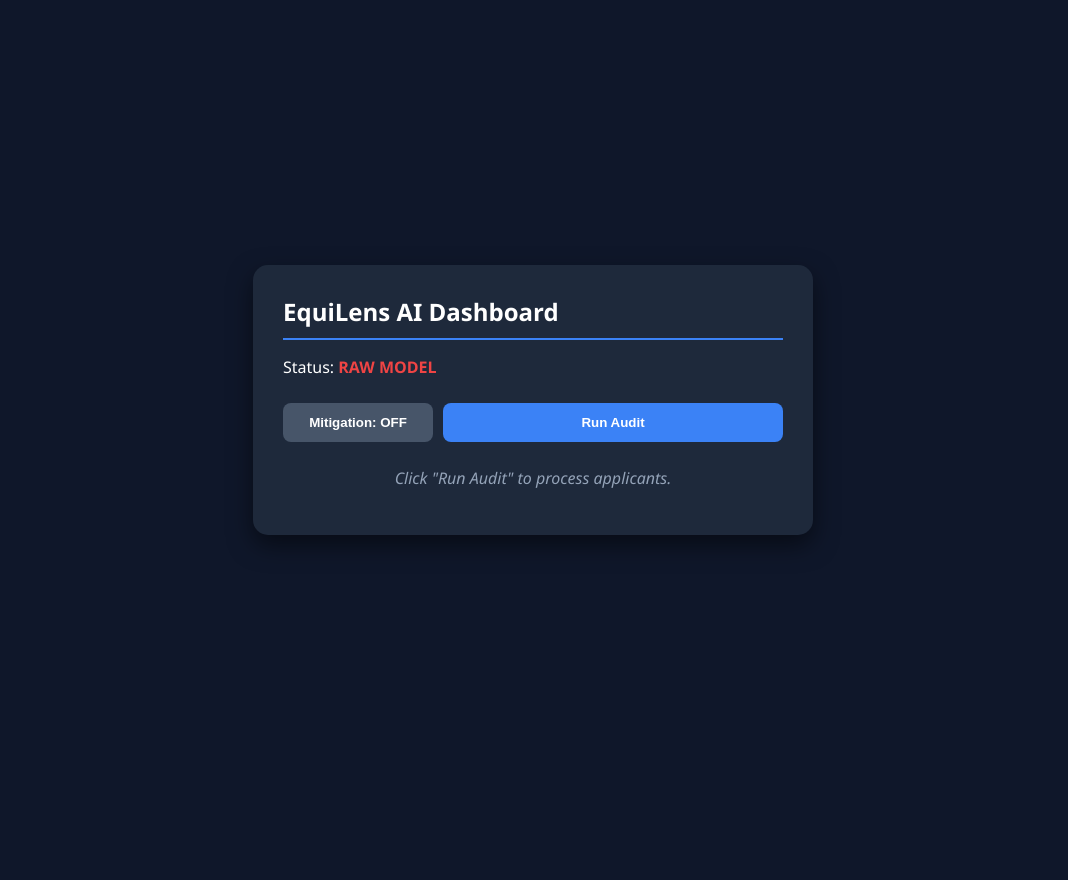
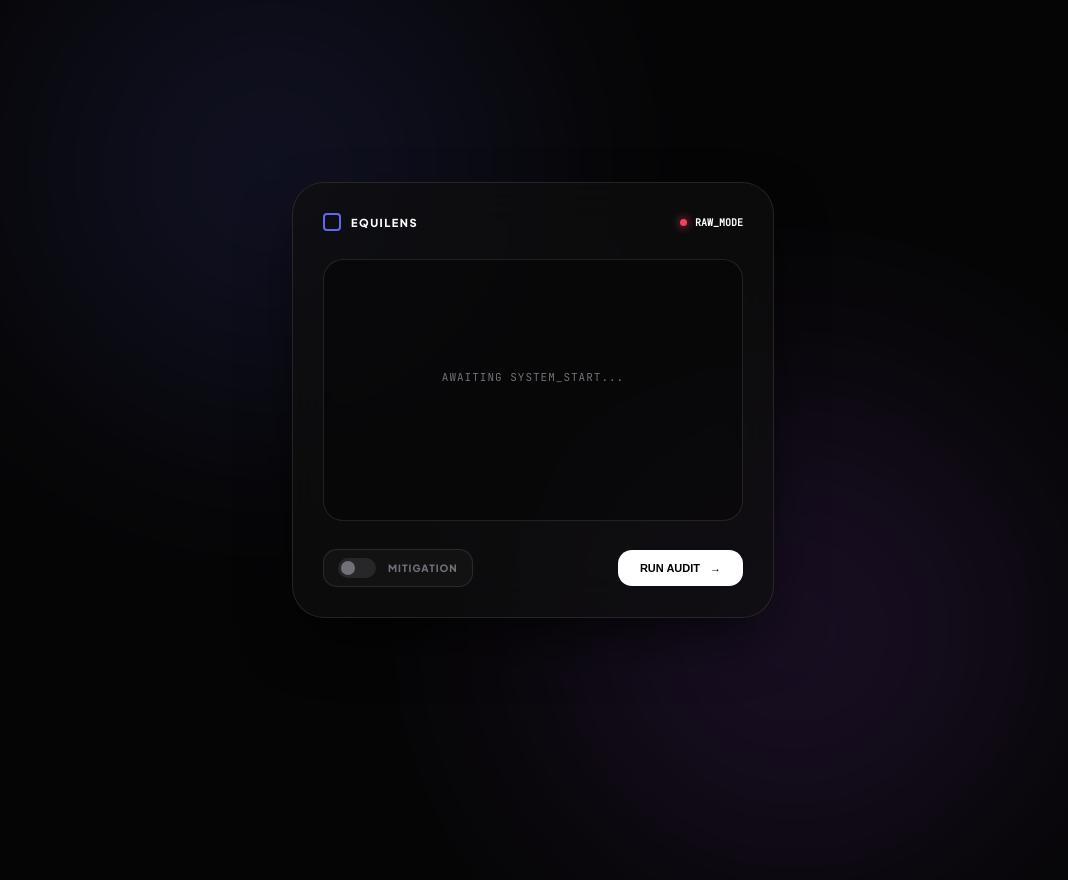
Before and after one commit to pratyay-poddar/Unbiased-AI-Decision, a plain HTML site: page frontend/index.html in a window 1280 px wide. Shown: the whole page, without its empty margins (107-1175 px from the left). Before the commit the page ends 800 px from the top, so only its background shows below. Drawn offline with Linux system fonts and the light colour scheme.

Commit message:
improve ui

```diff
--- a/frontend/index.html
+++ b/frontend/index.html
@@ -1,27 +1,54 @@
-<!DOCTYPE html>
+<!doctype html>
 <html lang="en">
-<head>
-    <meta charset="UTF-8">
-    <meta name="viewport" content="width=device-width, initial-scale=1.0">
-    <title>EquiLens AI | Dashboard</title>
-    <link rel="stylesheet" href="style.css">
-</head>
-<body>
+  <head>
+    <meta charset="UTF-8" />
+    <meta name="viewport" content="width=device-width, initial-scale=1.0" />
+    <title>EquiLens | Glass Console</title>
+    <link rel="stylesheet" href="style.css" />
+    <link
+      href="https://fonts.googleapis.com/css2?family=Plus+Jakarta+Sans:wght@300;500;700;800&family=JetBrains+Mono&display=swap"
+      rel="stylesheet" />
+  </head>
+  <body>
+    <div class="blob-1"></div>
+    <div class="blob-2"></div>
 
-    <div class="card">
-        <h1>EquiLens AI Dashboard</h1>
-        <p class="status-wrapper">Status: <span id="status-text">RAW MODEL</span></p>
+    <div class="glass-wrapper">
+      <header class="console-nav">
+        <div class="brand">
+          <div class="logo-mark"></div>
+          <span>EQUILENS</span>
+        </div>
+        <div class="engine-status">
+          <span id="status-dot" class="dot"></span>
+          <span id="status-text">RAW_MODE</span>
+        </div>
+      </header>
 
-        <div class="controls">
-            <button id="toggle-btn" onclick="toggleMitigation()">Mitigation: OFF</button>
-            <button id="audit-btn" onclick="runAudit()">Run Audit</button>
+      <section class="main-display">
+        <div id="display" class="audit-log">
+          <div class="placeholder">AWAITING SYSTEM_START...</div>
+        </div>
+      </section>
+
+      <footer class="controls">
+        <div
+          class="toggle-group"
+          id="mitigation-toggle"
+          onclick="toggleMitigation()">
+          <div class="toggle-track">
+            <div id="toggle-knob" class="knob"></div>
+          </div>
+          <span class="label">MITIGATION</span>
         </div>
 
-        <div id="display">
-            <p class="placeholder">Click "Run Audit" to process applicants.</p>
-        </div>
+        <button class="audit-btn" onclick="runAudit()">
+          <span class="btn-text">RUN AUDIT</span>
+          <span class="btn-icon">→</span>
+        </button>
+      </footer>
     </div>
 
     <script src="script.js"></script>
-</body>
+  </body>
 </html>
--- a/frontend/script.js
+++ b/frontend/script.js
@@ -2,64 +2,75 @@ let mitigationOn = false;
 
 function toggleMitigation() {
   mitigationOn = !mitigationOn;
-    const btn = document.getElementById('toggle-btn');
-    const status = document.getElementById('status-text');
 
-    btn.innerText = `Mitigation: ${mitigationOn ? 'ON' : 'OFF'}`;
-    btn.classList.toggle('active');
+  // UI Elements
+  const toggleContainer = document.getElementById("mitigation-toggle");
+  const dot = document.getElementById("status-dot");
+  const text = document.getElementById("status-text");
 
-    status.innerText = mitigationOn ? 'FAIRNESS ACTIVE' : 'RAW MODEL';
-    status.style.color = mitigationOn ? '#10b981' : '#ef4444';
+  toggleContainer.classList.toggle("active");
+
+  if (mitigationOn) {
+    dot.className = "dot active";
+    text.innerText = "FAIRNESS_ACTIVE";
+    text.style.color = "#10b981";
+  } else {
+    dot.className = "dot";
+    text.innerText = "RAW_MODE";
+    text.style.color = "#f43f5e";
+  }
 }
 
 async function runAudit() {
-    //database
+  const display = document.getElementById("display");
+  display.innerHTML = '<div class="placeholder">INITIATING_AUDIT...</div>';
+
   const applicants = [
     { name: "Alice (F)", score: 0.68, gender: "Female" },
-        { name: "Bob (M)", score: 0.82, gender: "Male" }
+    { name: "Bob (M)", score: 0.82, gender: "Male" },
   ];
-
-    const display = document.getElementById('display');
-    display.innerHTML = '<p>Contacting Go Backend...</p>';
 
   try {
     const results = [];
     for (let person of applicants) {
-            // Fetch request to our Go server running on port 8000
-            const response = await fetch(`http://localhost:8000/audit?mitigate=${mitigationOn}`, {
-                method: 'POST',
-                headers: { 'Content-Type': 'application/json' },
-                body: JSON.stringify(person)
-            });
+      // FIX: Sending mitigation status as a query param to match Go backend logic
+      const response = await fetch(
+        `http://localhost:8000/audit?mitigate=${mitigationOn}`,
+        {
+          method: "POST",
+          headers: { "Content-Type": "application/json" },
+          body: JSON.stringify(person),
+        },
+      );
 
-            const data = await response.json();
-            results.push(data);
+      if (!response.ok) throw new Error("Network Error");
+      results.push(await response.json());
     }
-
     renderResults(results);
   } catch (error) {
-        display.innerHTML = '<p style="color: #ef4444">Error: Could not connect to Go server.</p>';
-        console.error("Backend Error:", error);
+    display.innerHTML =
+      '<div class="placeholder" style="color:#f43f5e">ERROR: BACKEND_UNREACHABLE</div>';
   }
 }
 
 function renderResults(data) {
-    const display = document.getElementById('display');
-    display.innerHTML = '';
+  const display = document.getElementById("display");
+  display.innerHTML = "";
 
-    data.forEach(res => {
-        const div = document.createElement('div');
-        // If status is 'Approved', adds 'approved' class; if 'Rejected', adds 'rejected'
-        div.className = `result ${res.status.toLowerCase()}`;
+  data.forEach((res) => {
+    const div = document.createElement("div");
+    div.className = "audit-row";
+
+    const statusColor = res.status === "Approved" ? "#10b981" : "#f43f5e";
 
     div.innerHTML = `
-            <div>
-                <strong>${res.name}</strong>
-                ${res.mitigation_applied ? '<span class="nudge">✨ Adjusted for Fairness</span>' : ''}
+            <div class="row-left">
+                <span>${res.name}</span>
+                ${res.mitigation_applied ? '<span class="nudge-icon">✦</span>' : ""}
             </div>
-            <div style="text-align: right">
-                <div style="font-weight: bold; color: ${res.status === 'Approved' ? '#10b981' : '#ef4444'}">${res.status}</div>
-                <small>Score: ${res.final_score.toFixed(2)}</small>
+            <div class="row-right">
+                <span class="score-tag">SC_${res.final_score.toFixed(2)}</span>
+                <span style="color: ${statusColor}; font-weight: 800;">${res.status.toUpperCase()}</span>
             </div>
         `;
     display.appendChild(div);
--- a/frontend/style.css
+++ b/frontend/style.css
@@ -1,95 +1,254 @@
-body {
-    background-color: #0f172a;
-    color: white;
-    font-family: 'Segoe UI', Tahoma, Geneva, Verdana, sans-serif;
-    display: flex;
-    justify-content: center;
-    align-items: center;
-    min-height: 100vh;
-    margin: 0;
+:root {
+  --bg: #050505;
+  --glass: rgba(15, 15, 15, 0.7);
+  --border: rgba(255, 255, 255, 0.1);
+  --accent: #6366f1;
+  --text: #ffffff;
+  --text-dim: #71717a;
+  --fair: #10b981;
+  --bias: #f43f5e;
+  --gold: #fbbf24;
 }
 
-.card {
-    background: #1e293b;
-    padding: 30px;
-    border-radius: 15px;
-    width: 100%;
-    max-width: 500px;
-    box-shadow: 0 10px 25px rgba(0,0,0,0.5);
+body {
+  background: var(--bg);
+  color: var(--text);
+  font-family: "Plus Jakarta Sans", sans-serif;
+  margin: 0;
+  height: 100vh;
+  display: flex;
+  justify-content: center;
+  align-items: center;
+  overflow: hidden;
 }
 
-h1 {
-    border-bottom: 2px solid #3b82f6;
-    padding-bottom: 10px;
-    font-size: 24px;
-    margin-top: 0;
+/* Ambient Visuals */
+.blob-1,
+.blob-2 {
+  position: absolute;
+  width: 500px;
+  height: 500px;
+  border-radius: 50%;
+  filter: blur(120px);
+  z-index: -1;
+  opacity: 0.12;
+}
+.blob-1 {
+  background: var(--accent);
+  top: -10%;
+  left: 10%;
+}
+.blob-2 {
+  background: #a855f7;
+  bottom: -10%;
+  right: 10%;
 }
 
-.status-wrapper {
-    margin-bottom: 20px;
+/* Glass Container */
+.glass-wrapper {
+  width: 420px;
+  background: var(--glass);
+  backdrop-filter: blur(25px);
+  -webkit-backdrop-filter: blur(25px);
+  border: 1px solid var(--border);
+  border-radius: 32px;
+  padding: 30px;
+  box-shadow: 0 25px 60px -12px rgba(0, 0, 0, 0.7);
 }
 
-#status-text {
-    color: #ef4444;
-    font-weight: bold;
+.console-nav {
+  display: flex;
+  justify-content: space-between;
+  align-items: center;
+  margin-bottom: 28px;
 }
 
-.controls {
-    margin: 25px 0;
-    display: flex;
-    gap: 10px;
+.brand {
+  display: flex;
+  align-items: center;
+  gap: 10px;
+  font-weight: 800;
+  letter-spacing: 1.5px;
+  font-size: 11px;
+  color: var(--text);
+}
+.logo-mark {
+  width: 14px;
+  height: 14px;
+  border: 2.5px solid var(--accent);
+  border-radius: 4px;
 }
 
-button {
-    padding: 12px 20px;
-    border-radius: 8px;
-    border: none;
-    cursor: pointer;
-    font-weight: bold;
-    transition: all 0.2s ease;
+.engine-status {
+  font-family: "JetBrains Mono", monospace;
+  font-size: 10px;
+  display: flex;
+  align-items: center;
+  gap: 8px;
+  font-weight: 700;
+}
+.dot {
+  width: 7px;
+  height: 7px;
+  background: var(--bias);
+  border-radius: 50%;
+  box-shadow: 0 0 10px var(--bias);
+  transition: 0.4s;
+}
+.dot.active {
+  background: var(--fair);
+  box-shadow: 0 0 10px var(--fair);
 }
 
-#audit-btn {
-    background: #3b82f6;
-    color: white;
-    flex-grow: 1;
-}
-
-#audit-btn:hover { background: #2563eb; }
-
-#toggle-btn {
-    background: #475569;
-    color: white;
-    width: 150px;
-}
-
-#toggle-btn.active {
-    background: #10b981;
-}
-
-.result {
-    background: #334155;
-    padding: 15px;
-    border-radius: 10px;
-    margin-top: 15px;
-    display: flex;
-    justify-content: space-between;
-    align-items: center;
-    border-left: 4px solid transparent;
-}
-
-.approved { border-left-color: #10b981; }
-.rejected { border-left-color: #ef4444; }
-
-.nudge {
-    color: #fbbf24;
-    font-size: 12px;
-    display: block;
-    margin-top: 4px;
+/* Audit Viewport */
+.audit-log {
+  height: 220px;
+  background: rgba(0, 0, 0, 0.3);
+  border-radius: 20px;
+  border: 1px solid var(--border);
+  padding: 20px;
+  overflow-y: auto;
+  margin-bottom: 28px;
 }
 
 .placeholder {
-    color: #94a3b8;
-    font-style: italic;
-    text-align: center;
+  font-family: "JetBrains Mono", monospace;
+  font-size: 11px;
+  color: var(--text-dim);
+  text-align: center;
+  padding-top: 90px;
+  letter-spacing: 1px;
 }
+
+.audit-row {
+  display: flex;
+  justify-content: space-between;
+  align-items: center;
+  padding: 14px 0;
+  border-bottom: 1px solid rgba(255, 255, 255, 0.05);
+  font-family: "JetBrains Mono", monospace;
+  font-size: 12px;
+  animation: fadeIn 0.4s ease-out forwards;
+}
+
+.audit-row:last-child {
+  border-bottom: none;
+}
+
+.row-left {
+  display: flex;
+  align-items: center;
+  gap: 10px;
+}
+.nudge-icon {
+  color: var(--gold);
+  font-size: 14px;
+  filter: drop-shadow(0 0 5px rgba(251, 191, 36, 0.5));
+}
+
+.row-right {
+  display: flex;
+  align-items: center;
+  gap: 14px;
+}
+.score-tag {
+  font-size: 10px;
+  color: var(--text-dim);
+  background: rgba(255, 255, 255, 0.05);
+  padding: 2px 6px;
+  border-radius: 4px;
+}
+
+/* Interactive Controls */
+.controls {
+  display: flex;
+  justify-content: space-between;
+  align-items: center;
+}
+
+.toggle-group {
+  display: flex;
+  align-items: center;
+  gap: 12px;
+  cursor: pointer;
+  padding: 8px 14px;
+  border-radius: 14px;
+  background: rgba(255, 255, 255, 0.03);
+  border: 1px solid var(--border);
+  transition: 0.3s ease;
+}
+
+.toggle-group.active {
+  border-color: var(--fair);
+  background: rgba(16, 185, 129, 0.08);
+  box-shadow: 0 0 20px rgba(16, 185, 129, 0.15);
+}
+
+.toggle-track {
+  width: 38px;
+  height: 20px;
+  background: #27272a;
+  border-radius: 20px;
+  position: relative;
+  transition: 0.3s;
+}
+.knob {
+  width: 14px;
+  height: 14px;
+  background: #71717a;
+  border-radius: 50%;
+  position: absolute;
+  top: 3px;
+  left: 3px;
+  transition: 0.3s;
+}
+
+.active .toggle-track {
+  background: var(--fair);
+}
+.active .knob {
+  transform: translateX(18px);
+  background: white;
+  box-shadow: 0 0 10px white;
+}
+.label {
+  font-size: 10px;
+  font-weight: 800;
+  color: var(--text-dim);
+  letter-spacing: 1px;
+  transition: 0.3s;
+}
+.active .label {
+  color: var(--fair);
+}
+
+.audit-btn {
+  background: white;
+  color: black;
+  border: none;
+  padding: 12px 22px;
+  border-radius: 14px;
+  font-weight: 800;
+  font-size: 11px;
+  display: flex;
+  align-items: center;
+  gap: 10px;
+  cursor: pointer;
+  transition: 0.2s cubic-bezier(0.175, 0.885, 0.32, 1.275);
+}
+
+.audit-btn:hover {
+  transform: scale(1.05);
+  box-shadow: 0 10px 20px rgba(255, 255, 255, 0.1);
+}
+
+@keyframes fadeIn {
+  from {
+    opacity: 0;
+    transform: translateY(8px);
+  }
+  to {
+    opacity: 1;
+    transform: translateY(0);
+  }
+}
```
Lines whose indentation alone changed are shown as unchanged.
